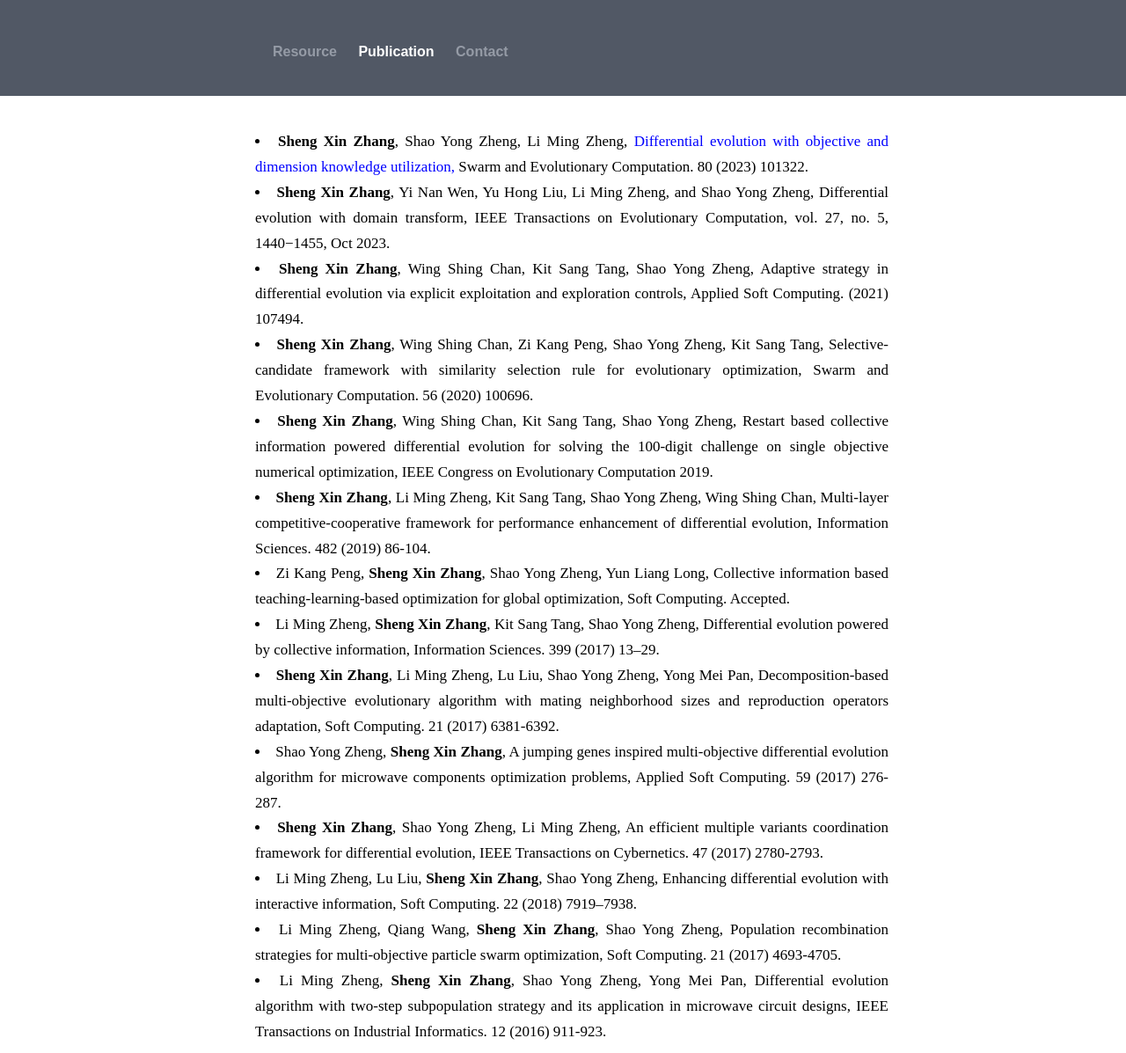
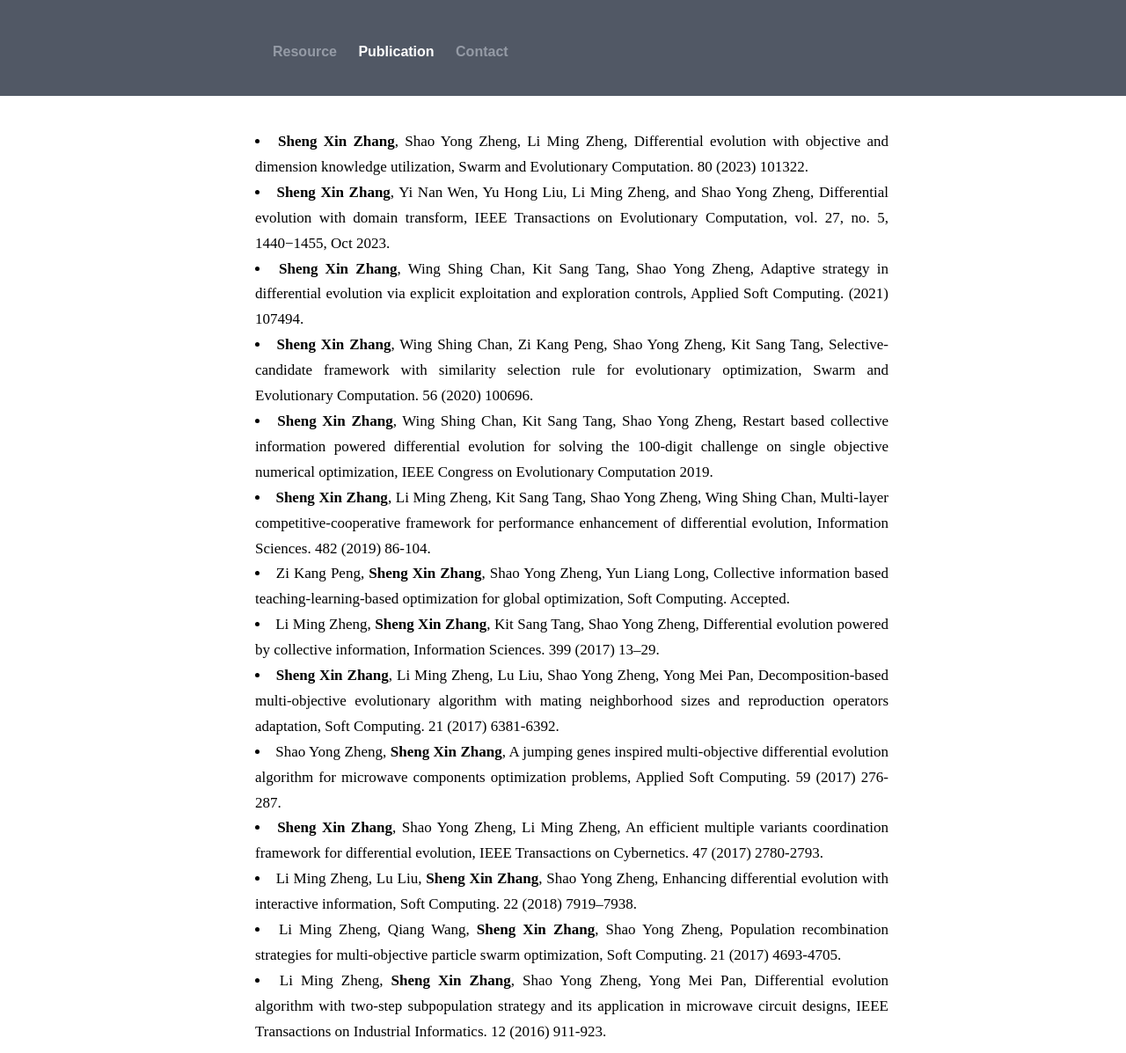
Before and after one commit to zsxhomepage/zsxhomepage.github.io, a Jekyll site: the page built from Publication.html, in a window 1280 px wide. Shown: the whole page at 88% size. Built offline with Jekyll 4.4.1, drawn with Linux system fonts in a browser that asks for light colours.

Commit message:
20240115_2

```diff
--- a/Publication.html
+++ b/Publication.html
@@ -6,7 +6,7 @@ layout: default
 	<div class="content">
 	 <!-- <h3> AAAAA</h3> -->
 	 <p align="justify">
-	<li> <b> Sheng Xin Zhang</b>,  Shao Yong Zheng, Li Ming Zheng, <span class="link_face"> Differential evolution with objective and dimension knowledge utilization, </a> </span> Swarm and Evolutionary Computation. 80 (2023) 101322. </li>
+	<li> <b> Sheng Xin Zhang</b>,  Shao Yong Zheng, Li Ming Zheng,  Differential evolution with objective and dimension knowledge utilization, </a> </span> Swarm and Evolutionary Computation. 80 (2023) 101322. </li>
 	<li><b> Sheng Xin Zhang</b>, Yi Nan Wen, Yu Hong Liu, Li Ming Zheng, and Shao Yong Zheng, Differential evolution with domain transform, </a> </span> IEEE Transactions on Evolutionary Computation, vol. 27, no. 5, 1440−1455, Oct 2023. </li>
 	<li> <b> Sheng Xin Zhang</b>, Wing Shing Chan, Kit Sang Tang, Shao Yong Zheng, Adaptive strategy in differential evolution via explicit exploitation and exploration controls, Applied Soft Computing. (2021) 107494. </li>
 	 <li> <b> Sheng Xin Zhang</b>, Wing Shing Chan, Zi Kang Peng, Shao Yong Zheng, Kit Sang Tang, Selective-candidate framework with similarity selection rule for evolutionary optimization, Swarm and Evolutionary Computation. 56 (2020) 100696. </li>
```
